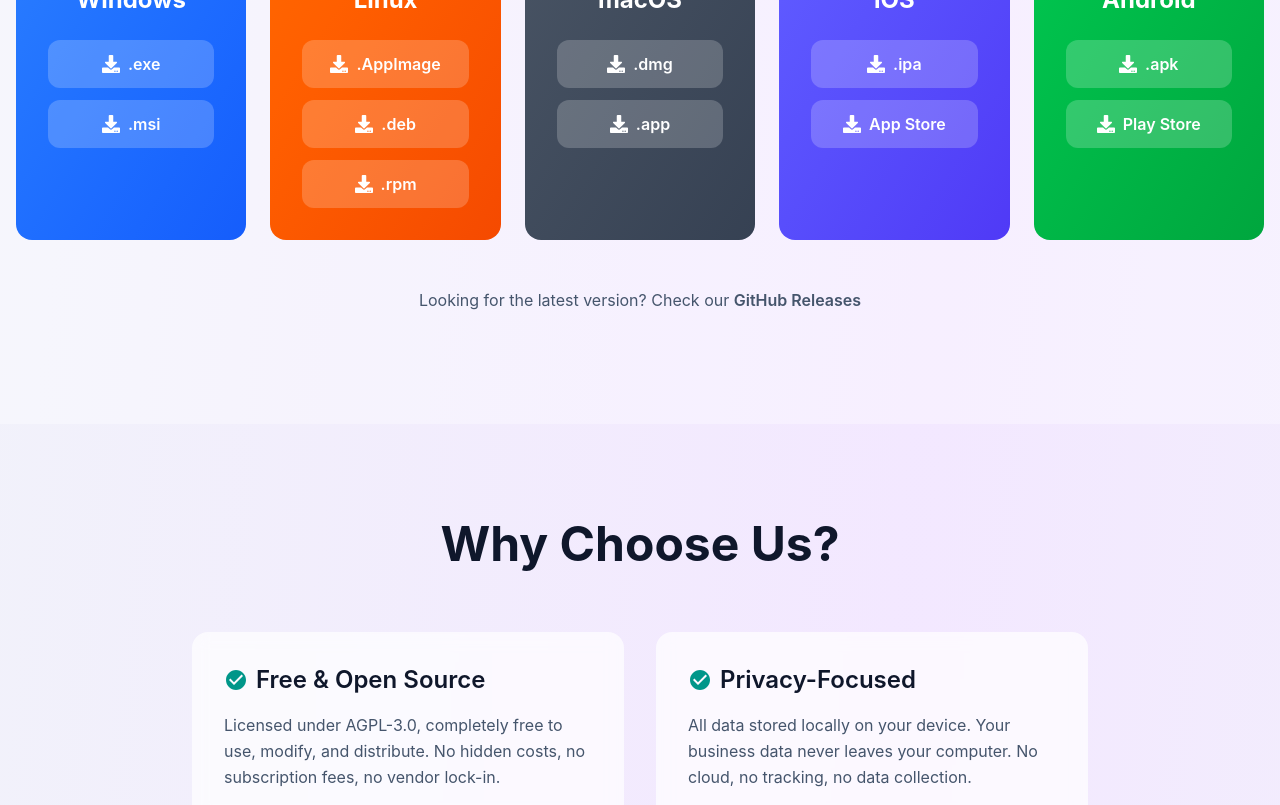
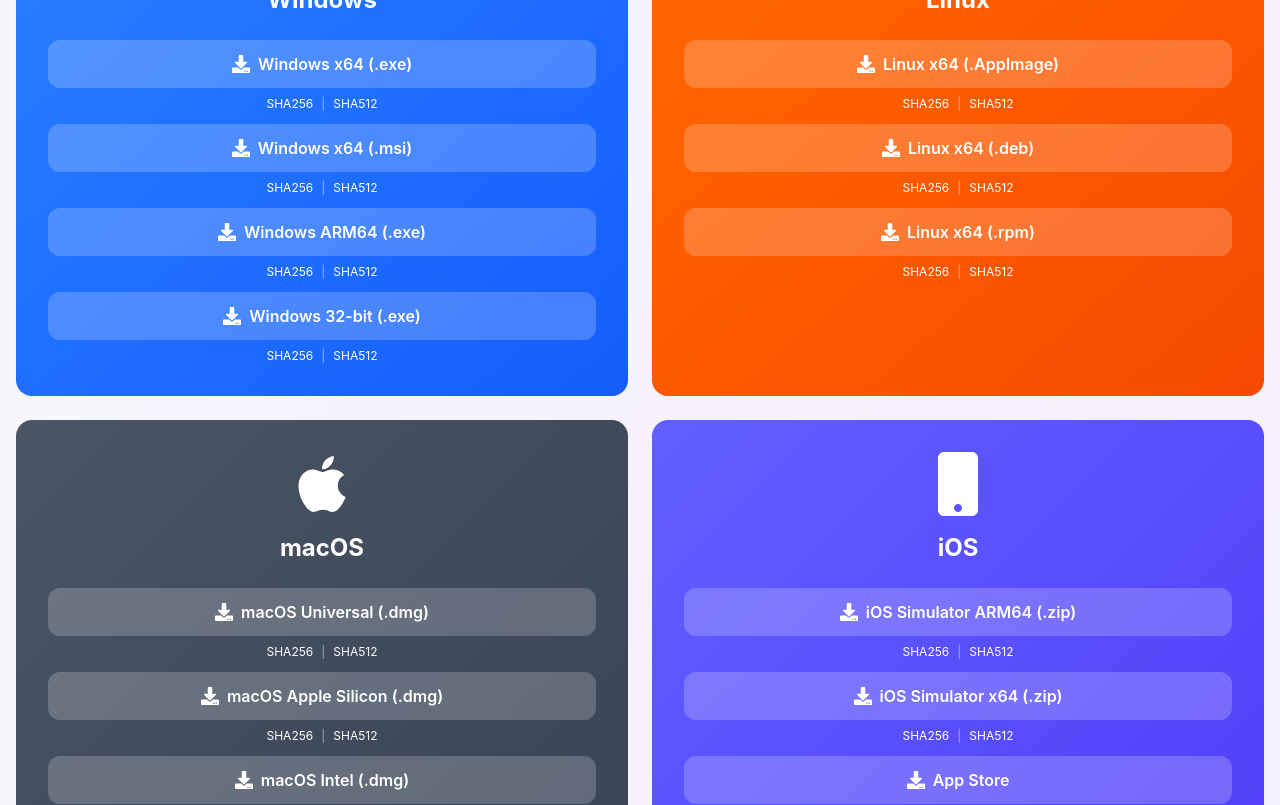
Before and after one commit to Roboticela/Restaurant-Management-System-Frontend, a Next.js app: page / in a window 1280 px wide. Shown: the part 3380-4185 px from the top of the page. Built offline with nearby package versions, Linux system fonts and the light colour scheme; no server answers.

Commit message:
Enhance DownloadCard and Downloads components to support dynamic download URLs and checksum links. Updated file configurations for various platforms, including Windows, Linux, macOS, iOS, and Android, to improve user experience and maintainability.

```diff
--- a/app/components/DownloadCard.tsx
+++ b/app/components/DownloadCard.tsx
@@ -4,22 +4,36 @@ import { motion } from 'framer-motion';
 import { FaDownload } from 'react-icons/fa';
 import { IconType } from 'react-icons';
 import { itemAnimation } from './animations';
+import {
+  getDownloadUrl,
+  getChecksumUrl,
+  type DownloadFileConfig
+} from '../utils/downloads';
 
-interface DownloadFile {
-  format?: string;
-  url?: string;
+interface DownloadFile extends DownloadFileConfig {
   store?: string;
+  label?: string;
+  platform?: string;
 }
 
 interface DownloadCardProps {
   platform: string;
+  platformKey: string;
   icon: IconType;
   files: DownloadFile[];
   color: string;
+  version: string;
 }
 
-export default function DownloadCard({ platform, icon: Icon, files, color }: DownloadCardProps) {
-  const getDownloadUrl = (file: DownloadFile, platform: string) => {
+export default function DownloadCard({
+  platform,
+  platformKey,
+  icon: Icon,
+  files,
+  color,
+  version
+}: DownloadCardProps) {
+  const getFileDownloadUrl = (file: DownloadFile) => {
     // If it's a store link, return the store URL
     if (file.store) {
       if (file.store === 'App Store') {
@@ -30,16 +44,49 @@ export default function DownloadCard({ platform, icon: Icon, files, color }: Dow
     }
 
     // If custom URL is provided, use it
-    if (file.url) {
-      return file.url;
+    if ((file as any).url) {
+      return (file as any).url;
     }
 
-    // Default to GitHub releases (this will be updated with actual release URLs)
+    // Generate dynamic URL based on platform, arch, format, and version
+    if (file.format && file.arch) {
+      const platformForUrl = file.platform || platformKey;
+      return getDownloadUrl(platformForUrl, file.arch, file.format, version, {
+        formatPrefix: file.formatPrefix,
+        platformSuffix: file.platformSuffix
+      });
+    }
+
+    return '#';
+  };
+
+  const getFileLabel = (file: DownloadFile) => {
+    if (file.store) {
+      return file.store;
+    }
+    if (file.label) {
+      return file.label;
+    }
     if (file.format) {
-      const format = file.format.replace('.', '');
-      return `https://github.com/Roboticela/Restaurant-Management-System/releases/latest/download/${platform.toLowerCase()}-${format}`;
+      return `.${file.format}`;
     }
-    return '#';
+    return 'Download';
+  };
+
+  const getChecksumLinks = (file: DownloadFile) => {
+    if (file.store || !file.format || !file.arch) {
+      return null;
+    }
+
+    const platformForUrl = file.platform || platformKey;
+    const options = {
+      formatPrefix: file.formatPrefix,
+      platformSuffix: file.platformSuffix
+    };
+    const sha256Url = getChecksumUrl(platformForUrl, file.arch, file.format, 'sha256', version, options);
+    const sha512Url = getChecksumUrl(platformForUrl, file.arch, file.format, 'sha512', version, options);
+
+    return { sha256Url, sha512Url };
   };
 
   return (
@@ -51,10 +98,15 @@ export default function DownloadCard({ platform, icon: Icon, files, color }: Dow
       <Icon className="w-16 h-16 mx-auto mb-4" />
       <h3 className="text-2xl font-bold mb-6">{platform}</h3>
       <div className="space-y-3">
-        {files.map((file, fileIndex) => (
+        {files.map((file, fileIndex) => {
+          const downloadUrl = getFileDownloadUrl(file);
+          const fileLabel = getFileLabel(file);
+          const checksumLinks = getChecksumLinks(file);
+
+          return (
+            <div key={fileIndex} className="space-y-2">
               <motion.a
-            key={fileIndex}
-            href={getDownloadUrl(file, platform)}
+                href={downloadUrl}
                 target="_blank"
                 rel="noopener noreferrer"
                 whileHover={{ scale: 1.05 }}
@@ -62,9 +114,34 @@ export default function DownloadCard({ platform, icon: Icon, files, color }: Dow
                 className="w-full py-3 bg-white/20 hover:bg-white/30 rounded-xl font-semibold transition-colors flex items-center justify-center gap-2 cursor-pointer"
               >
                 <FaDownload className="text-lg" />
-            <span className="text-sm md:text-base">{file.store || file.format}</span>
+                <span className="text-sm md:text-base">{fileLabel}</span>
               </motion.a>
-        ))}
+              {checksumLinks && (
+                <div className="flex gap-2 justify-center text-xs">
+                  <a
+                    href={checksumLinks.sha256Url}
+                    target="_blank"
+                    rel="noopener noreferrer"
+                    className="text-white/70 hover:text-white/90 underline"
+                    title="SHA256 Checksum"
+                  >
+                    SHA256
+                  </a>
+                  <span className="text-white/50">|</span>
+                  <a
+                    href={checksumLinks.sha512Url}
+                    target="_blank"
+                    rel="noopener noreferrer"
+                    className="text-white/70 hover:text-white/90 underline"
+                    title="SHA512 Checksum"
+                  >
+                    SHA512
+                  </a>
+                </div>
+              )}
+            </div>
+          );
+        })}
       </div>
     </motion.div>
   );
--- a/app/components/Downloads.tsx
+++ b/app/components/Downloads.tsx
@@ -4,52 +4,70 @@ import { motion } from 'framer-motion';
 import { FaWindows, FaLinux, FaApple, FaAndroid, FaMobile } from 'react-icons/fa';
 import { containerAnimation } from './animations';
 import DownloadCard from './DownloadCard';
+import {
+  APP_VERSION,
+  type DownloadFileConfig
+} from '../utils/downloads';
 
 const downloadLinks = [
   {
     platform: 'Windows',
+    platformKey: 'windows',
     icon: FaWindows,
     files: [
-      { format: '.exe', url: 'https://github.com/Roboticela/Restaurant-Management-System/releases/latest/download/restaurant-management-system-setup.exe' },
-      { format: '.msi', url: 'https://github.com/Roboticela/Restaurant-Management-System/releases/latest/download/restaurant-management-system-setup.msi' }
-    ],
+      { format: 'exe', arch: 'x64', label: 'Windows x64 (.exe)' },
+      { format: 'msi', arch: 'x64', label: 'Windows x64 (.msi)', formatPrefix: 'msi' },
+      { format: 'exe', arch: 'aarch64', label: 'Windows ARM64 (.exe)' },
+      { format: 'exe', arch: 'i686', label: 'Windows 32-bit (.exe)' }
+    ] as DownloadFileConfig[],
     color: 'from-blue-500 to-blue-600 dark:from-blue-600 dark:to-blue-700'
   },
   {
     platform: 'Linux',
+    platformKey: 'linux',
     icon: FaLinux,
     files: [
-      { format: '.AppImage', url: 'https://github.com/Roboticela/Restaurant-Management-System/releases/latest/download/restaurant-management-system.AppImage' },
-      { format: '.deb', url: 'https://github.com/Roboticela/Restaurant-Management-System/releases/latest/download/restaurant-management-system.deb' },
-      { format: '.rpm', url: 'https://github.com/Roboticela/Restaurant-Management-System/releases/latest/download/restaurant-management-system.rpm' }
-    ],
+      { format: 'AppImage', arch: 'x64', label: 'Linux x64 (.AppImage)', formatPrefix: 'appimage' },
+      { format: 'deb', arch: 'x64', label: 'Linux x64 (.deb)', formatPrefix: 'deb' },
+      { format: 'rpm', arch: 'x64', label: 'Linux x64 (.rpm)', formatPrefix: 'rpm' }
+    ] as DownloadFileConfig[],
     color: 'from-orange-500 to-orange-600 dark:from-orange-600 dark:to-orange-700'
   },
   {
     platform: 'macOS',
+    platformKey: 'macos',
     icon: FaApple,
     files: [
-      { format: '.dmg', url: 'https://github.com/Roboticela/Restaurant-Management-System/releases/latest/download/restaurant-management-system.dmg' },
-      { format: '.app', url: 'https://github.com/Roboticela/Restaurant-Management-System/releases/latest/download/restaurant-management-system.app.tar.gz' }
-    ],
+      { format: 'dmg', arch: 'universal', label: 'macOS Universal (.dmg)' },
+      { format: 'dmg', arch: 'arm64', label: 'macOS Apple Silicon (.dmg)' },
+      { format: 'dmg', arch: 'x64', label: 'macOS Intel (.dmg)' },
+      { format: 'gz', arch: 'arm64', label: 'macOS Apple Silicon App (.gz)', formatPrefix: 'app' },
+      { format: 'gz', arch: 'x64', label: 'macOS Intel App (.gz)', formatPrefix: 'app' }
+    ] as DownloadFileConfig[],
     color: 'from-gray-600 to-gray-700 dark:from-gray-700 dark:to-gray-800'
   },
   {
     platform: 'iOS',
+    platformKey: 'ios',
     icon: FaMobile,
     files: [
-      { format: '.ipa', url: 'https://github.com/Roboticela/Restaurant-Management-System/releases/latest/download/restaurant-management-system.ipa' },
+      { format: 'zip', arch: 'aarch64', label: 'iOS Simulator ARM64 (.zip)', platformSuffix: 'simulator' },
+      { format: 'zip', arch: 'x86_64', label: 'iOS Simulator x64 (.zip)', platformSuffix: 'simulator' },
       { store: 'App Store' }
-    ],
+    ] as (DownloadFileConfig & { store?: string })[],
     color: 'from-indigo-500 to-indigo-600 dark:from-indigo-600 dark:to-indigo-700'
   },
   {
     platform: 'Android',
+    platformKey: 'android',
     icon: FaAndroid,
     files: [
-      { format: '.apk', url: 'https://github.com/Roboticela/Restaurant-Management-System/releases/latest/download/restaurant-management-system.apk' },
+      { format: 'apk', arch: 'aarch64', label: 'Android ARM64 (.apk)' },
+      { format: 'apk', arch: 'armv7', label: 'Android ARMv7 (.apk)' },
+      { format: 'apk', arch: 'x86_64', label: 'Android x64 (.apk)' },
+      { format: 'apk', arch: 'i686', label: 'Android x86 (.apk)' },
       { store: 'Play Store' }
-    ],
+    ] as (DownloadFileConfig & { store?: string })[],
     color: 'from-green-500 to-green-600 dark:from-green-600 dark:to-green-700'
   }
 ];
@@ -74,7 +92,7 @@ export default function Downloads() {
         </motion.div>
 
         <motion.div
-          className="grid grid-cols-1 md:grid-cols-2 lg:grid-cols-3 xl:grid-cols-5 gap-6 max-w-7xl mx-auto"
+          className="grid grid-cols-1 md:grid-cols-2 gap-6 max-w-7xl mx-auto"
           variants={containerAnimation}
           initial="hidden"
           whileInView="show"
@@ -84,9 +102,11 @@ export default function Downloads() {
             <DownloadCard
               key={index}
               platform={platform.platform}
+              platformKey={platform.platformKey}
               icon={platform.icon}
               files={platform.files}
               color={platform.color}
+              version={APP_VERSION}
             />
           ))}
         </motion.div>
--- /dev/null
+++ b/app/utils/downloads.ts
@@ -0,0 +1,220 @@
+// Download configuration with dynamic version and checksum support
+
+export const APP_VERSION = '0.1.0';
+export const GITHUB_REPO = 'Roboticela/Restaurant-Management-System';
+export const GITHUB_BASE_URL = `https://github.com/${GITHUB_REPO}/releases/download/v${APP_VERSION}`;
+export const GITHUB_LATEST_URL = `https://github.com/${GITHUB_REPO}/releases/latest/download`;
+
+export interface DownloadFileConfig {
+  format: string;
+  arch?: string;
+  label?: string;
+  formatPrefix?: string;
+  platformSuffix?: string;
+  checksum?: {
+    sha256?: string;
+    sha512?: string;
+  };
+}
+
+export interface PlatformConfig {
+  platform: string;
+  files: DownloadFileConfig[];
+}
+
+// Checksums mapping - can be fetched dynamically or updated manually
+export const CHECKSUMS: Record<string, { sha256?: string; sha512?: string }> = {
+  // Windows
+  'restaurant-management-system-windows-x64-0.1.0.exe': {
+    sha256: '87ba0979b04cc0083604e04be77f1af119a61fea7e755ee36f9d33d7840e1d14'
+  },
+  'restaurant-management-system-windows-x64-0.1.0.exe.sha256': {
+    sha256: '8954e083e661a2869847ddecd3874c09af49ee328b10fa1fd0ed0b1df35111d0'
+  },
+  'restaurant-management-system-windows-x64-0.1.0.exe.sha512': {
+    sha256: 'e99a756fda6f1e45f7d9bd8622e19c63901539a9fec63caf7893f979018a04ea'
+  },
+  'restaurant-management-system-windows-x64-msi-0.1.0.msi': {
+    sha256: '0e5a473c760ad5f27d455fd236c458751574ac60f36ae65527374596a3365c96'
+  },
+  'restaurant-management-system-windows-x64-msi-0.1.0.msi.sha256': {
+    sha256: '7b808f5637b43a177ba196c121e922da45b7cb25d88042b9260c0cdd06439f6b'
+  },
+  'restaurant-management-system-windows-x64-msi-0.1.0.msi.sha512': {
+    sha256: 'b9672074b04cd793c56d5df0c662b5ac2eccf91c64e6b699dffb5dd3908d3664'
+  },
+  'restaurant-management-system-windows-aarch64-0.1.0.exe': {
+    sha256: 'c7968419512e8f5542ab5a07961651ecccfc18fe3097b862320b3b7ddddb6823'
+  },
+  'restaurant-management-system-windows-i686-0.1.0.exe': {
+    sha256: '21694ecb3129ea193fc01b0021abb41afc935d13c27488fbedbb3745382fe2e7'
+  },
+  // Linux
+  'restaurant-management-system-linux-x64-appimage-0.1.0.AppImage': {
+    sha256: 'a27ecaf3d8c43580761a4b7ec749d7babe5389a63f8daa439813ea12ef658b9e'
+  },
+  'restaurant-management-system-linux-x64-deb-0.1.0.deb': {
+    sha256: 'ed0b61093851c696f92f3252fa7f106415a54de71d5e387e5a26b25ada5d144c'
+  },
+  'restaurant-management-system-linux-x64-rpm-0.1.0.rpm': {
+    sha256: 'be8a61303c2414cb4940577048bef0a322c7367f31a1d703e63c9c64db1cd223'
+  },
+  // macOS
+  'restaurant-management-system-macos-arm64-0.1.0.dmg': {
+    sha256: 'daf9729fb21f95757780629fe34f195658cb98b58ed29f41fb06959250132912'
+  },
+  'restaurant-management-system-macos-x64-0.1.0.dmg': {
+    sha256: 'bc990de827d02fb6f42e0fd57357965463b34faef516cb63f26b8100ed4c572f'
+  },
+  'restaurant-management-system-macos-universal-0.1.0.dmg': {
+    sha256: '02b469d6d579b30d7bb9b8451357df7dfe971c9677c283e52cd2e3556b0e9eaa'
+  },
+  'restaurant-management-system-macos-arm64-app-0.1.0.gz': {
+    sha256: '1ccaf428b5551118ca6d82c88ec5d5654f8ba87ff7ef35f9ffee7c6debcc93ab'
+  },
+  'restaurant-management-system-macos-x64-app-0.1.0.gz': {
+    sha256: 'e76ee4b96ce04026cc88f93cb885a44ba0357fa5003ff0ff2d838ed97e67fc33'
+  },
+  // Android
+  'restaurant-management-system-android-aarch64-0.1.0.apk': {
+    sha256: 'd353b4869d9290de32d2de4a8ea6aa8dc83e240f66040f6aef103bf9be95d8f2'
+  },
+  'restaurant-management-system-android-armv7-0.1.0.apk': {
+    sha256: 'd505ed90c388d7197503657cc359005ad942e0eea6e67e432cd7f5e94fe9793b'
+  },
+  'restaurant-management-system-android-i686-0.1.0.apk': {
+    sha256: '11bb46bdce7d9ad8cb33a656574abfcf9d89106035df519d4a63e752f80ccc89'
+  },
+  'restaurant-management-system-android-x86_64-0.1.0.apk': {
+    sha256: 'c31c83224b22bbd09368bdaf18f8a8ca41824b92589613b9cf62bc04a27d4b30'
+  },
+  // iOS Simulator
+  'restaurant-management-system-ios-simulator-aarch64-0.1.0.zip': {
+    sha256: '55770bb8b17f4f70d3f79f126071f20cdf1bbe594e1d960b7125b3205323e391'
+  },
+  'restaurant-management-system-ios-simulator-x86_64-0.1.0.zip': {
+    sha256: '695b41ae48f0ddc89f42782192bc1d7577a1e333cdbe8c43b6f52861fd062101'
+  }
+};
+
+/**
+ * Generate download URL for a file
+ * Handles special naming conventions for different platforms
+ */
+export function getDownloadUrl(
+  platform: string,
+  arch: string,
+  format: string,
+  version: string = APP_VERSION,
+  options?: { formatPrefix?: string; platformSuffix?: string }
+): string {
+  let fileName = `restaurant-management-system-${platform}`;
+
+  // Handle platform-specific suffixes (e.g., "ios-simulator")
+  if (options?.platformSuffix) {
+    fileName += `-${options.platformSuffix}`;
+  }
+
+  // Add architecture
+  fileName += `-${arch}`;
+
+  // Handle format prefixes (e.g., "msi", "appimage", "deb", "rpm", "app")
+  if (options?.formatPrefix) {
+    fileName += `-${options.formatPrefix}`;
+  }
+
+  // Add version and format
+  fileName += `-${version}.${format}`;
+
+  return `${GITHUB_BASE_URL}/${fileName}`;
+}
+
+/**
+ * Get checksum URL for a file
+ */
+export function getChecksumUrl(
+  platform: string,
+  arch: string,
+  format: string,
+  checksumType: 'sha256' | 'sha512',
+  version: string = APP_VERSION,
+  options?: { formatPrefix?: string; platformSuffix?: string }
+): string {
+  let fileName = `restaurant-management-system-${platform}`;
+
+  if (options?.platformSuffix) {
+    fileName += `-${options.platformSuffix}`;
+  }
+
+  fileName += `-${arch}`;
+
+  if (options?.formatPrefix) {
+    fileName += `-${options.formatPrefix}`;
+  }
+
+  fileName += `-${version}.${format}.${checksumType}`;
+
+  return `${GITHUB_BASE_URL}/${fileName}`;
+}
+
+/**
+ * Get checksum file name
+ */
+export function getChecksumFileName(
+  platform: string,
+  arch: string,
+  format: string,
+  checksumType: 'sha256' | 'sha512',
+  version: string = APP_VERSION,
+  options?: { formatPrefix?: string; platformSuffix?: string }
+): string {
+  let fileName = `restaurant-management-system-${platform}`;
+
+  if (options?.platformSuffix) {
+    fileName += `-${options.platformSuffix}`;
+  }
+
+  fileName += `-${arch}`;
+
+  if (options?.formatPrefix) {
+    fileName += `-${options.formatPrefix}`;
+  }
+
+  fileName += `-${version}.${format}.${checksumType}`;
+
+  return fileName;
+}
+
+/**
+ * Get full file name
+ */
+export function getFileName(
+  platform: string,
+  arch: string,
+  format: string,
+  version: string = APP_VERSION,
+  options?: { formatPrefix?: string; platformSuffix?: string }
+): string {
+  let fileName = `restaurant-management-system-${platform}`;
+
+  if (options?.platformSuffix) {
+    fileName += `-${options.platformSuffix}`;
+  }
+
+  fileName += `-${arch}`;
+
+  if (options?.formatPrefix) {
+    fileName += `-${options.formatPrefix}`;
+  }
+
+  fileName += `-${version}.${format}`;
+
+  return fileName;
+}
+
+/**
+ * Get checksum from local mapping
+ */
+export function getChecksum(fileName: string, type: 'sha256' | 'sha512'): string | undefined {
+  return CHECKSUMS[fileName]?.[type];
+}
```
Lines whose indentation alone changed are shown as unchanged.
